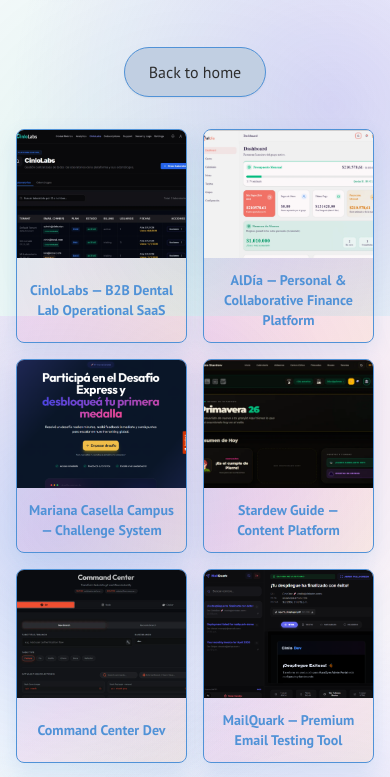
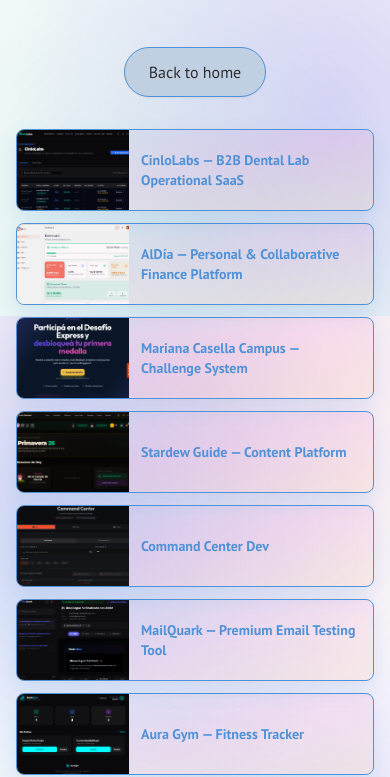
Before and after one commit to CinloDev/CinloDev, a Next.js app: page /projects/1 in a window 390 px wide. Shown: the part 3060-3837 px from the top of the page. Built offline with nearby package versions, Linux system fonts and the light colour scheme.

Commit message:
feat: implement projects index and detail view client components

```diff
--- a/src/app/projects/ProjectPageClient.tsx
+++ b/src/app/projects/ProjectPageClient.tsx
@@ -191,17 +191,17 @@
       {/* Todas las tarjetas de proyectos */}
       <section className="mt-8">
         <h2 className="sr-only">{t('projects.heading')}</h2>
-        <div className="grid grid-cols-2 md:grid-cols-4 lg:grid-cols-6 gap-4 justify-items-center">
+        <div className="grid grid-cols-1 md:grid-cols-4 lg:grid-cols-6 gap-3 md:gap-4 justify-items-center">
           {projects.map((p) => (
             <div key={p.id} className="w-full rounded-lg h-full">
-              <Link href={`/projects/${p.id}`} className="w-full rounded-lg overflow-hidden border bg-gradient-to-br from-primary/10 via-secondary/10 to-accent/10 dark:bg-card dark:bg-none shadow-[0_8px_20px_rgba(80,150,217,0.16)] hover:shadow-[0_16px_34px_rgba(80,150,217,0.24)] hover:scale-[1.015] transition-all duration-200 h-full flex flex-col">
-                <div className="relative h-32 w-full bg-muted/10 flex-shrink-0">
+              <Link href={`/projects/${p.id}`} className="w-full rounded-lg overflow-hidden border bg-gradient-to-br from-primary/10 via-secondary/10 to-accent/10 dark:bg-card dark:bg-none shadow-[0_8px_20px_rgba(80,150,217,0.16)] hover:shadow-[0_16px_34px_rgba(80,150,217,0.24)] hover:scale-[1.015] transition-all duration-200 h-full flex flex-row md:flex-col items-center md:items-stretch">
+                <div className="relative h-20 w-28 sm:h-24 sm:w-36 md:h-32 md:w-full bg-muted/10 flex-shrink-0">
                   {p.image ? (
                     <Image src={p.image.imageUrl} alt={p.image.description || t(p.titleKey)} fill sizes="(min-width: 1024px) 16.6vw, (min-width: 768px) 25vw, 50vw" className="object-cover" />
                   ) : null}
                 </div>
-                <div className="p-3 text-center flex-1 flex items-center justify-center">
-                  <h3 className="text-sm font-semibold text-foreground dark:text-white">{t(p.titleKey)}</h3>
+                <div className="p-3 text-left md:text-center flex-1 flex items-center justify-start md:justify-center">
+                  <h3 className="text-sm font-semibold text-foreground dark:text-white line-clamp-2">{t(p.titleKey)}</h3>
                 </div>
               </Link>
               {/* repo link shown in project detail only */}
--- a/src/app/projects/ProjectsIndexClient.tsx
+++ b/src/app/projects/ProjectsIndexClient.tsx
@@ -17,17 +17,17 @@
       </header>
 
       <section className="mt-8 projects-cards-list">
-        <div className="grid grid-cols-2 md:grid-cols-4 lg:grid-cols-6 gap-4 justify-items-center">
+        <div className="grid grid-cols-1 md:grid-cols-4 lg:grid-cols-6 gap-3 md:gap-4 justify-items-center">
           {projects.map((p) => (
             <div key={p.id} className="w-full rounded-lg h-full card-project">
-              <Link href={`/projects/${p.id}`} className="w-full rounded-lg overflow-hidden border bg-gradient-to-br from-primary/10 via-secondary/10 to-accent/10 dark:bg-card dark:bg-none shadow-[0_8px_20px_rgba(80,150,217,0.16)] hover:shadow-[0_16px_34px_rgba(80,150,217,0.24)] hover:scale-[1.015] transition-all duration-200 h-full flex flex-col">
-                <div className="relative h-40 w-full bg-muted/10 flex-shrink-0">
+              <Link href={`/projects/${p.id}`} className="w-full rounded-lg overflow-hidden border bg-gradient-to-br from-primary/10 via-secondary/10 to-accent/10 dark:bg-card dark:bg-none shadow-[0_8px_20px_rgba(80,150,217,0.16)] hover:shadow-[0_16px_34px_rgba(80,150,217,0.24)] hover:scale-[1.015] transition-all duration-200 h-full flex flex-row md:flex-col items-center md:items-stretch">
+                <div className="relative h-20 w-28 sm:h-24 sm:w-36 md:h-40 md:w-full bg-muted/10 flex-shrink-0">
                   {p.image ? (
                     <Image src={p.image.imageUrl} alt={p.image.description || t(p.titleKey)} fill sizes="(min-width: 1024px) 16.6vw, (min-width: 768px) 25vw, 50vw" className="object-cover" />
                   ) : null}
                 </div>
-                <div className="p-3 flex-1 flex items-center justify-center">
-                  <h3 className="text-sm font-semibold text-foreground dark:text-white text-center">{t(p.titleKey)}</h3>
+                <div className="p-3.5 md:p-3 flex-1 flex items-center justify-start md:justify-center">
+                  <h3 className="text-sm font-semibold text-foreground dark:text-white text-left md:text-center line-clamp-2">{t(p.titleKey)}</h3>
                 </div>
               </Link>
               {/* repo link shown on project detail page */}
```
